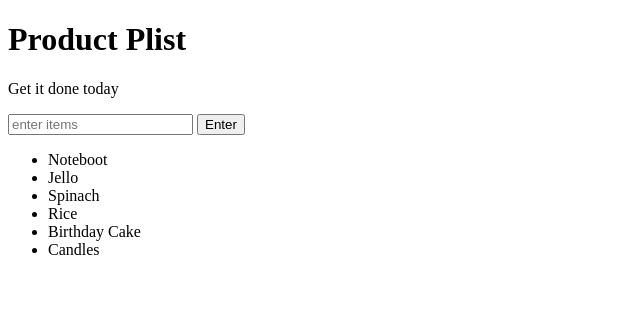
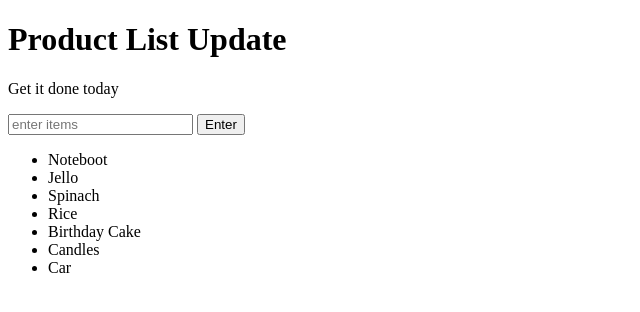
Before and after one commit to stephenmentor/background-generator, a plain HTML site: page index.html in a window 1280 px wide. Shown: the whole page, without its empty margins (0-640 px from the left). Drawn offline with Linux system fonts and the light colour scheme.

Commit message:
changed the title and added another item

```diff
--- a/index.html
+++ b/index.html
@@ -5,7 +5,7 @@
 	<link rel="stylesheet" type="text/css" href="style.css">
 </head>
 <body>
-	<h1>Product Plist</h1>
+	<h1>Product List Update</h1>
 	<p id="first">Get it done today</p>
 	<input id="user_input" type="text" placeholder="enter items">
 	<button class="enter">Enter</button>
@@ -16,6 +16,7 @@
 		<li>Rice</li>
 		<li>Birthday Cake</li>
 		<li>Candles</li>
+		<li>Car</li>
 	</ul>
 
 <script type="text/javascript" src="script.js"></script>
```
